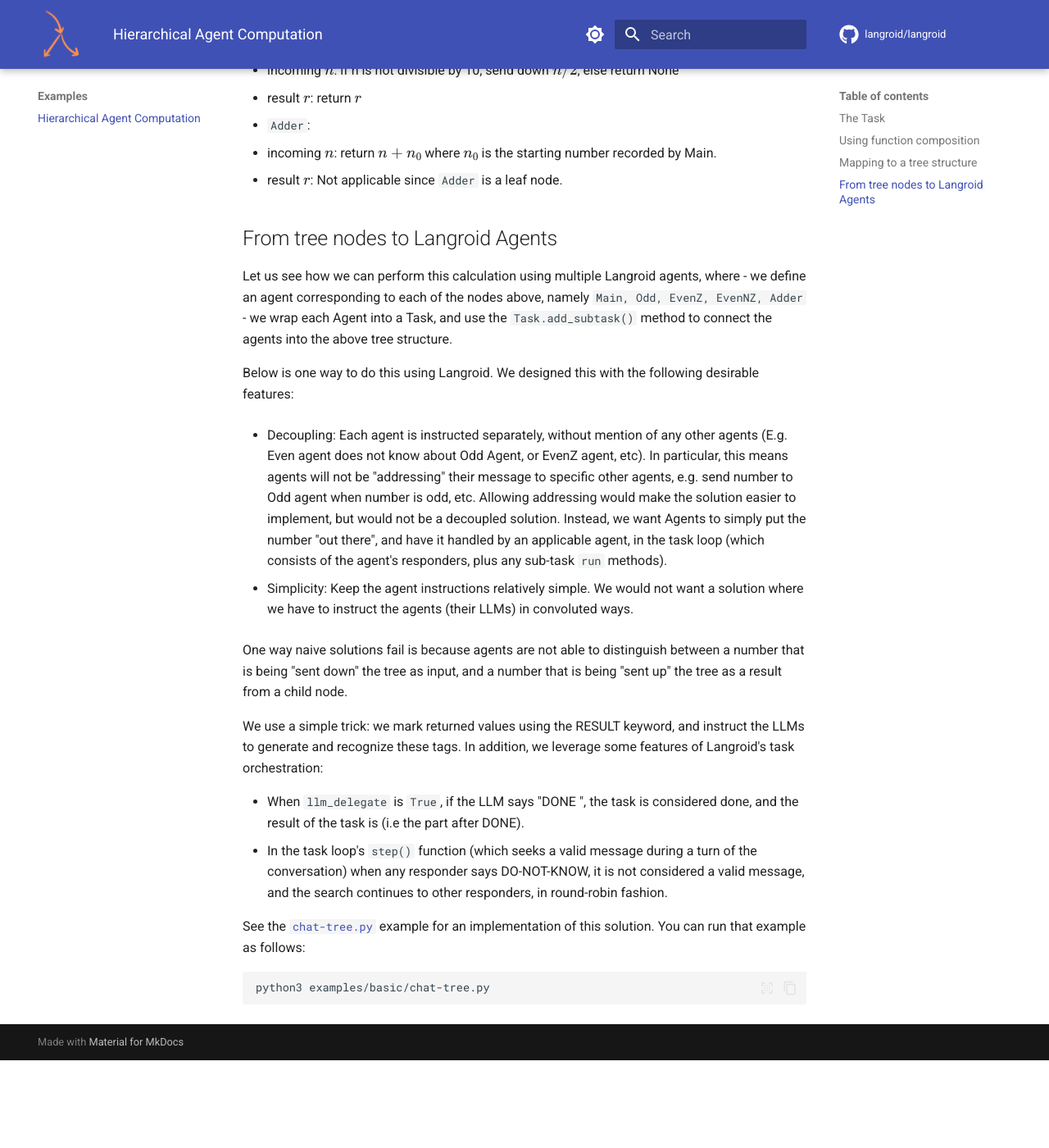
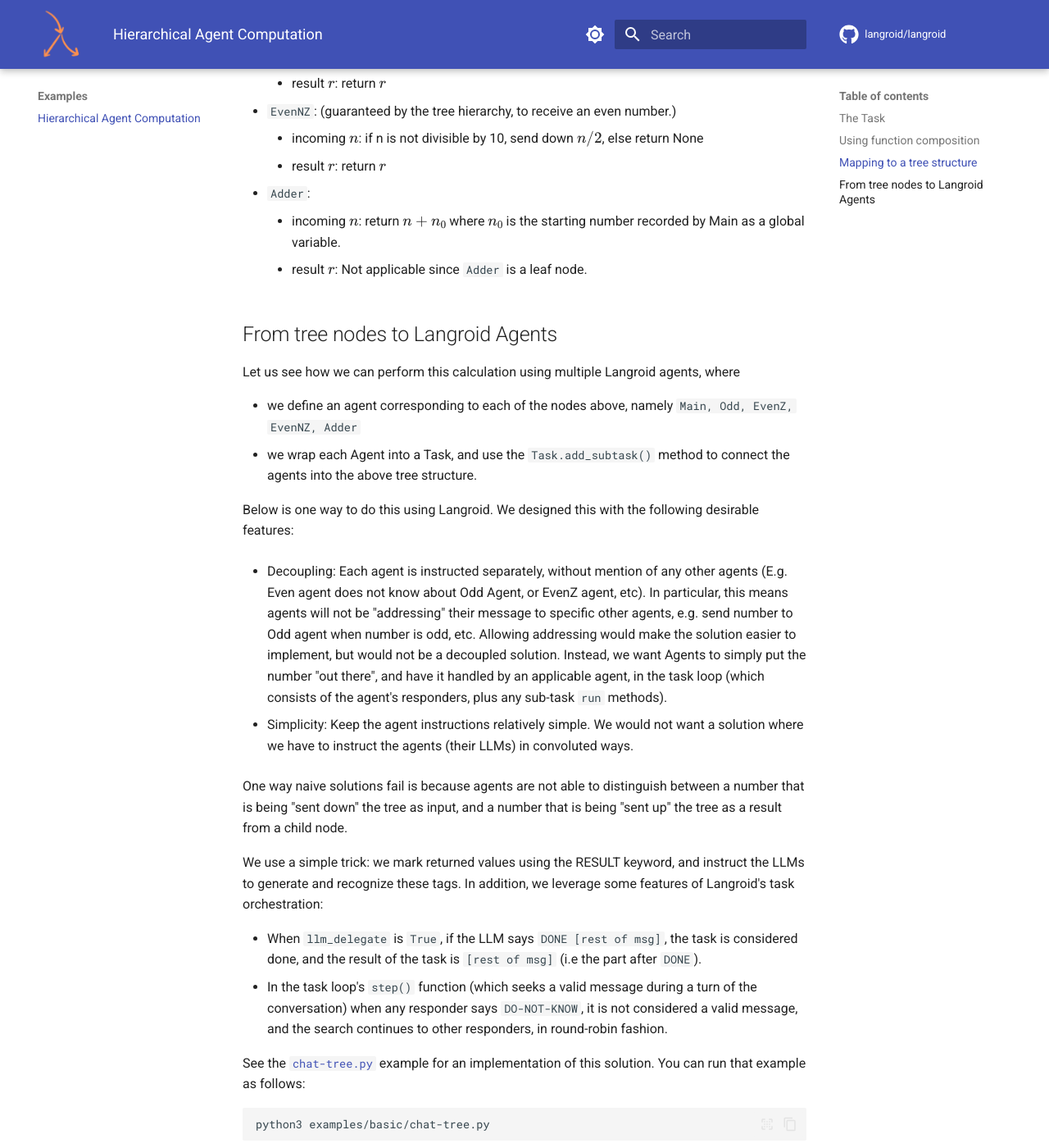
Before and after one commit to langroid/langroid, an MkDocs documentation site: the page built from docs/examples/agent-tree.md, in a window 1280 px wide and 1400 px high, scrolled down 2321 px. Shown: the whole window at 82% size. Built offline with MkDocs 1.6.1 and Material for MkDocs 9.7.7, drawn with Linux system fonts in a browser that asks for light colours; comment, search, counter and statistics services are not loaded; before the commit the page ends 3614 px from its top, so only the background shows below that; some of the changed text lies outside the part shown.

````diff
--- a/docs/examples/agent-tree.md
+++ b/docs/examples/agent-tree.md
@@ -87,28 +88,29 @@ we need to specify how it handles an "incoming" number $n$ (from a parent node
 or user), and how it handles a "result" number $r$ (from a child node).
 
 - `Main`:
-  - incoming $n$: simply send down $n$, record $n_0 = n$ as starting number
-  - result $r$: return $r$.
+    - incoming $n$: simply send down $n$, record the starting number $n_0 = n$ as a global variable.
+    - result $r$: return $r$.
 - `Odd`:
-  - incoming $n$: if n is odd, send down $3*n+1$, else return None
-  - result $r$: return $r$
+    - incoming $n$: if n is odd, send down $3*n+1$, else return None
+    - result $r$: return $r$
 - `Even`:
-  - incoming $n$: if n is even, send down $n$, else return None
-  - result $r$: return $r$
+    - incoming $n$: if n is even, send down $n$, else return None
+    - result $r$: return $r$
 - `EvenZ`: (guaranteed by the tree hierarchy, to receive an even number.)
-  - incoming $n$: if n is divisible by 10, send down $n/10$, else return None
-  - result $r$: return $r$
+    - incoming $n$: if n is divisible by 10, send down $n/10$, else return None
+    - result $r$: return $r$
 - `EvenNZ`: (guaranteed by the tree hierarchy, to receive an even number.)
-  - incoming $n$: if n is not divisible by 10, send down $n/2$, else return None
-  - result $r$: return $r$
+    - incoming $n$: if n is not divisible by 10, send down $n/2$, else return None
+    - result $r$: return $r$
 - `Adder`:
-  - incoming $n$: return $n + n_0$ where $n_0$ is the
-    starting number recorded by Main.
-  - result $r$: Not applicable since `Adder` is a leaf node.
+    - incoming $n$: return $n + n_0$ where $n_0$ is the
+    starting number recorded by Main as a global variable.
+    - result $r$: Not applicable since `Adder` is a leaf node.
 
 ## From tree nodes to Langroid Agents
 
 Let us see how we can perform this calculation using multiple Langroid agents, where
+
 - we define an agent corresponding to each of the nodes above, namely `Main, Odd, EvenZ, EvenNZ, Adder`
 - we wrap each Agent into a Task, and use the `Task.add_subtask()` method to connect the agents into
   the above tree structure.
@@ -137,13 +139,13 @@ We use a simple trick: we mark returned values using the RESULT keyword,
 and instruct the LLMs to generate and recognize these tags. In addition,
 we leverage some features of Langroid's task orchestration:
 
-- When `llm_delegate` is `True`, if the LLM says "DONE <rest of msg>", the task is
-  considered done, and the result of the task is <rest of msg> (i.e the part after DONE).
+- When `llm_delegate` is `True`, if the LLM says `DONE [rest of msg]`, the task is
+  considered done, and the result of the task is `[rest of msg]` (i.e the part after `DONE`).
 - In the task loop's `step()` function (which seeks a valid message during a turn of
-  the conversation) when any responder says DO-NOT-KNOW, it is not considered a valid
+  the conversation) when any responder says `DO-NOT-KNOW`, it is not considered a valid
   message, and the search continues to other responders, in round-robin fashion.
 
-See the [`chat-tree.py`](https://github.com/langroid/langroid/blob/main/examples/basic/chat-search.py)
+See the [`chat-tree.py`](https://github.com/langroid/langroid/blob/main/examples/basic/chat-tree.py)
 example for an implementation of this solution. You can run that example as follows:
 ```bash
 python3 examples/basic/chat-tree.py
--- a/pyproject.toml
+++ b/pyproject.toml
@@ -1,6 +1,6 @@
 [tool.poetry]
 name = "langroid"
-version = "0.1.52"
+version = "0.1.53"
 description = "Harness LLMs with Multi-Agent Programming"
 authors = ["Prasad Chalasani <pchalasani@gmail.com>"]
 readme = "README.md"
````
Also changed, not shown: other parts of docs/examples/agent-tree.md (+4 -3 lines), README.md (+1 -0 lines), 1 other file.
